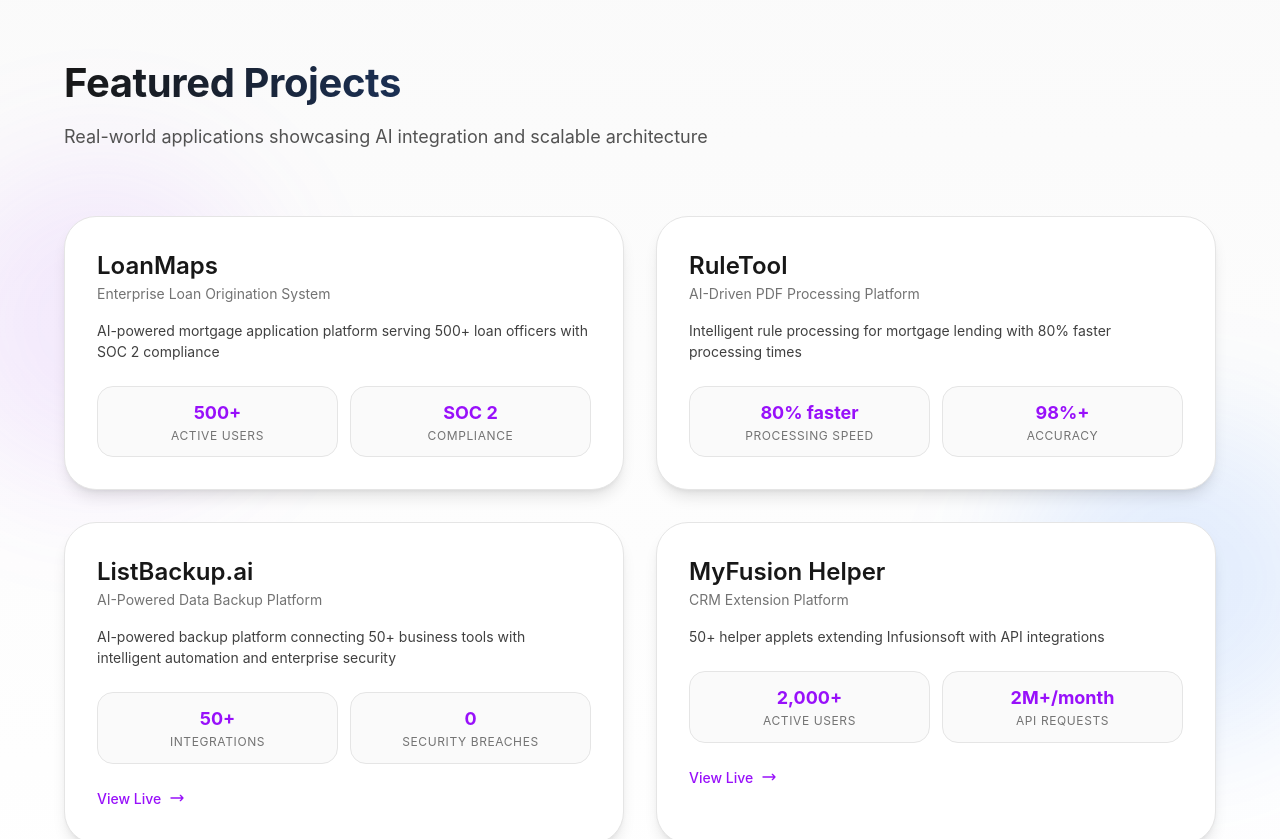
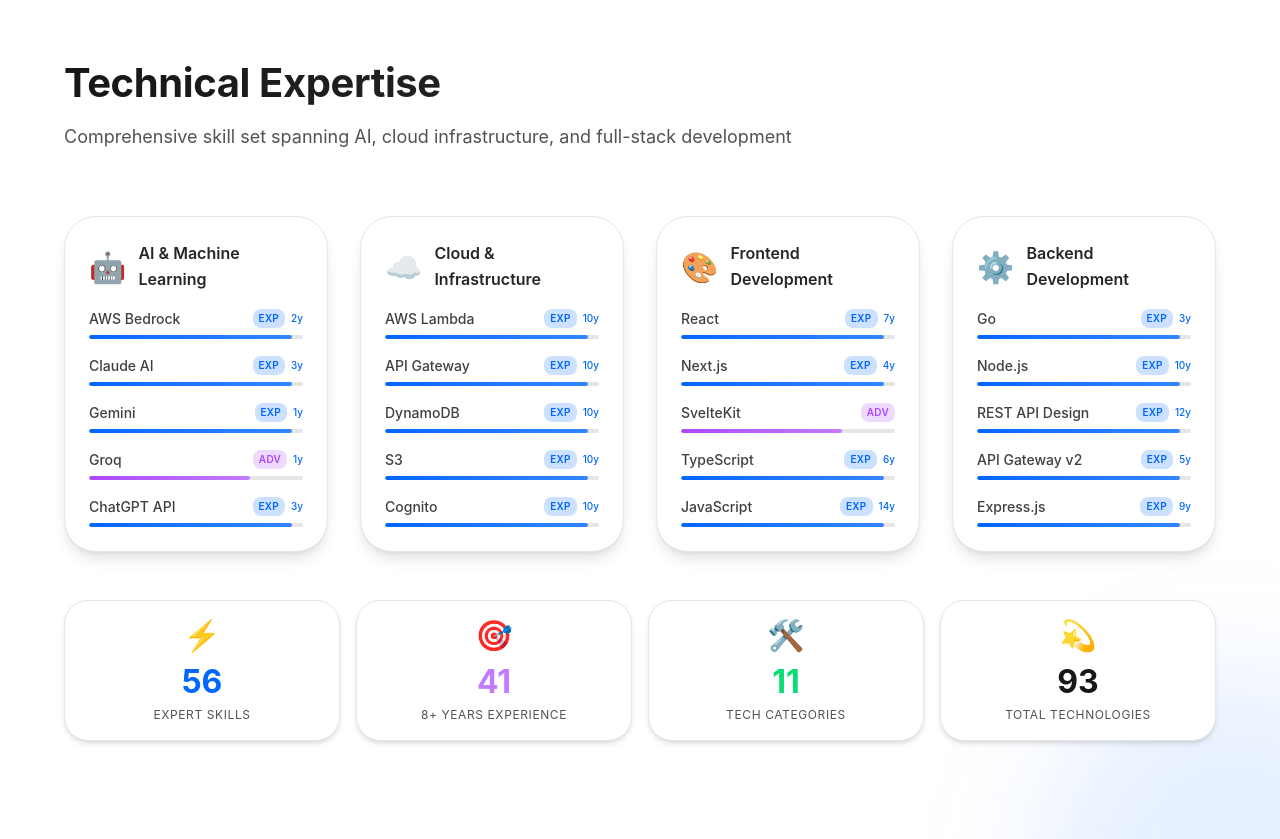
Before and after one commit to nkulavic/nickkulavic.ai, a Next.js app: page / in a window 1280 px wide. Shown: the part 5500-6339 px from the top of the page. Built offline with nearby package versions, Linux system fonts and the light colour scheme.

Commit message:
Remove duplicate Featured Projects section from home page
- Removed first 'Projects - Light Section' (lines 575-674)
- Kept more detailed 'Featured Projects Showcase' section with image placeholders and category badges

```diff
--- a/src/app/page.tsx
+++ b/src/app/page.tsx
@@ -566,107 +566,6 @@
                     ))}
                   </div>
                 )}
-              </motion.div>
-            ))}
-          </div>
-        </div>
-      </section>
-
-      {/* Projects - Light Section */}
-      <section className="py-32 px-8 bg-gradient-to-b from-gray-50 to-white relative overflow-hidden">
-        {/* Animated background elements */}
-        <div className="absolute inset-0 overflow-hidden pointer-events-none">
-          <motion.div
-            className="absolute top-1/4 -left-20 w-80 h-80 bg-purple-500/10 rounded-full blur-3xl"
-            animate={{ y: [0, -30, 0], x: [0, 20, 0] }}
-            transition={{ duration: 14, repeat: Infinity }}
-          />
-          <motion.div
-            className="absolute bottom-1/4 -right-20 w-80 h-80 bg-accent/10 rounded-full blur-3xl"
-            animate={{ y: [0, 30, 0], x: [0, -20, 0] }}
-            transition={{ duration: 16, repeat: Infinity }}
-          />
-        </div>
-
-        <div className="max-w-6xl mx-auto relative z-10">
-          <motion.div
-            initial={{ opacity: 0, y: 20 }}
-            whileInView={{ opacity: 1, y: 0 }}
-            viewport={{ once: true }}
-            className="mb-16"
-          >
-            <h2 className="text-h2 font-bold text-transparent bg-gradient-to-r from-gray-900 to-accent bg-clip-text">Featured Projects</h2>
-            <p className="text-body-lg text-gray-600 mt-4">
-              Real-world applications showcasing AI integration and scalable architecture
-            </p>
-          </motion.div>
-
-          <div className="grid grid-cols-1 md:grid-cols-2 gap-8">
-            {projects.filter(p => p.featured).slice(0, 4).map((project, idx) => (
-              <motion.div
-                key={project.id}
-                initial={{ opacity: 0, y: 30, scale: 0.95 }}
-                whileInView={{ opacity: 1, y: 0, scale: 1 }}
-                viewport={{ once: true }}
-                transition={{ delay: idx * 0.1, duration: 0.6, type: 'spring', stiffness: 100 }}
-                whileHover={{
-                  y: -10,
-                  scale: 1.02,
-                  boxShadow: '0 25px 50px rgba(139, 92, 246, 0.15)'
-                }}
-                className="relative bg-white border border-gray-200 rounded-2xl p-8 hover:border-purple-500/60 transition-all duration-500 group cursor-pointer overflow-hidden shadow-lg"
-              >
-                {/* Top accent line */}
-                <div className="absolute top-0 left-1/2 -translate-x-1/2 w-0 h-[2px] bg-gradient-to-r from-transparent via-purple-500 to-transparent group-hover:w-3/4 transition-all duration-500" />
-
-                <div className="relative z-10">
-                  <motion.h4
-                    className="text-h4 font-semibold text-gray-900 mb-3 transition-colors group-hover:text-purple-600"
-                  >
-                    {project.title}
-                  </motion.h4>
-                  <p className="text-body-sm text-gray-500 mb-4">{project.subtitle}</p>
-                  <p className="text-body-sm text-gray-700 leading-relaxed">{project.description}</p>
-
-                  {project.metrics && (
-                    <div className="grid grid-cols-2 gap-3 mt-6">
-                      {project.metrics.slice(0, 2).map((metric, metricIdx) => (
-                        <motion.div
-                          key={metric.label}
-                          initial={{ opacity: 0, scale: 0.95 }}
-                          whileInView={{ opacity: 1, scale: 1 }}
-                          transition={{ delay: idx * 0.1 + metricIdx * 0.05 }}
-                          whileHover={{ scale: 1.05 }}
-                          className="text-center p-3 bg-gray-50 border border-gray-200 rounded-lg hover:bg-purple-50 hover:border-purple-300 transition-all duration-300"
-                        >
-                          <div className="text-body-lg font-bold text-purple-600">{metric.value}</div>
-                          <div className="text-caption text-gray-500">{metric.label}</div>
-                        </motion.div>
-                      ))}
-                    </div>
-                  )}
-
-                  {project.links.live && (
-                    <motion.a
-                      href={project.links.live}
-                      target="_blank"
-                      rel="noopener noreferrer"
-                      className="inline-flex items-center gap-2 text-purple-600 hover:text-purple-500 transition-colors text-body-sm font-medium mt-6"
-                      whileHover={{ x: 4 }}
-                    >
-                      View Live
-                      <motion.svg
-                        className="w-4 h-4"
-                        fill="none"
-                        viewBox="0 0 24 24"
-                        stroke="currentColor"
-                        whileHover={{ x: 2 }}
-                      >
-                        <path strokeLinecap="round" strokeLinejoin="round" strokeWidth={2} d="M17 8l4 4m0 0l-4 4m4-4H3" />
-                      </motion.svg>
-                    </motion.a>
-                  )}
-                </div>
               </motion.div>
             ))}
           </div>
```
